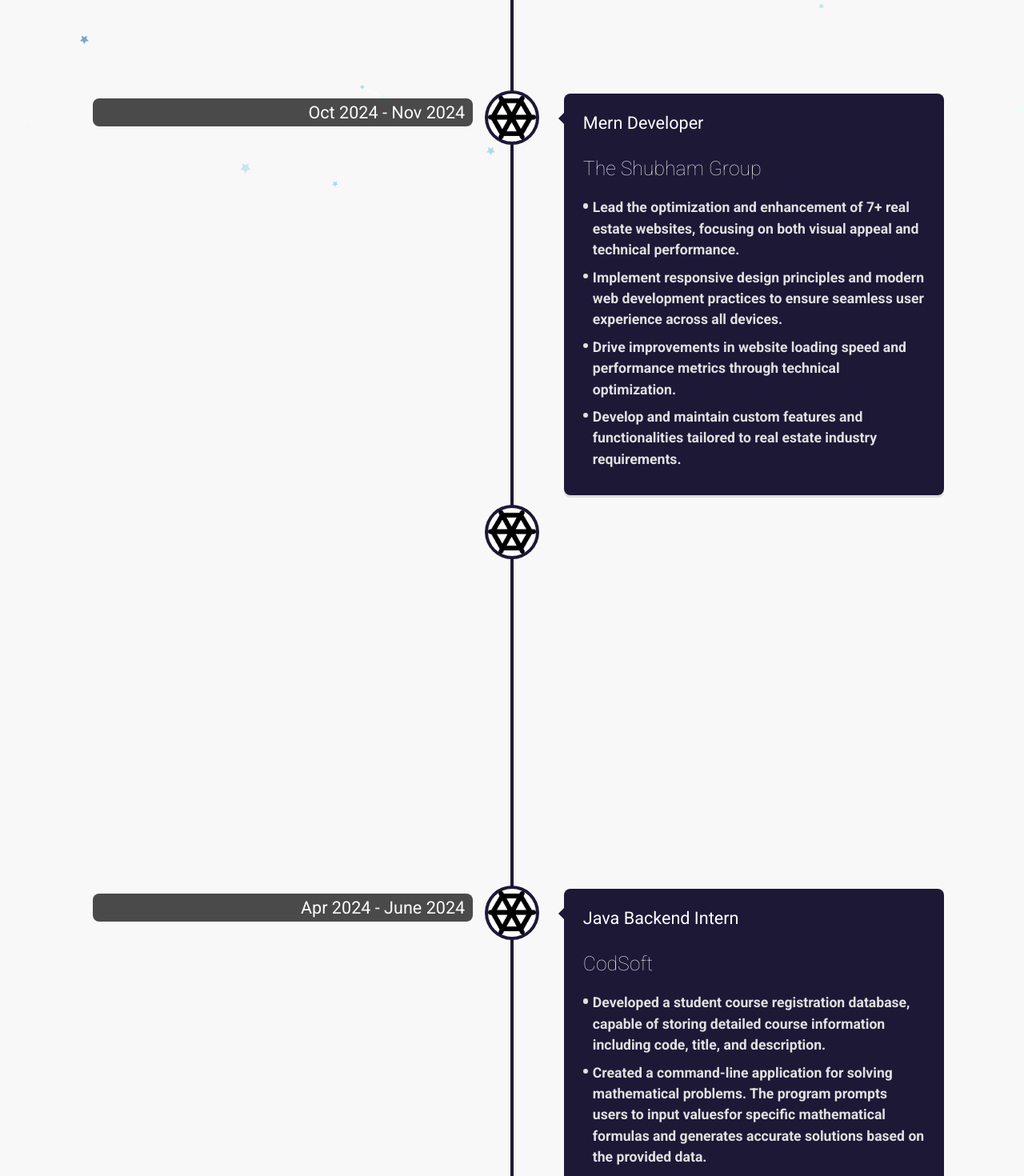
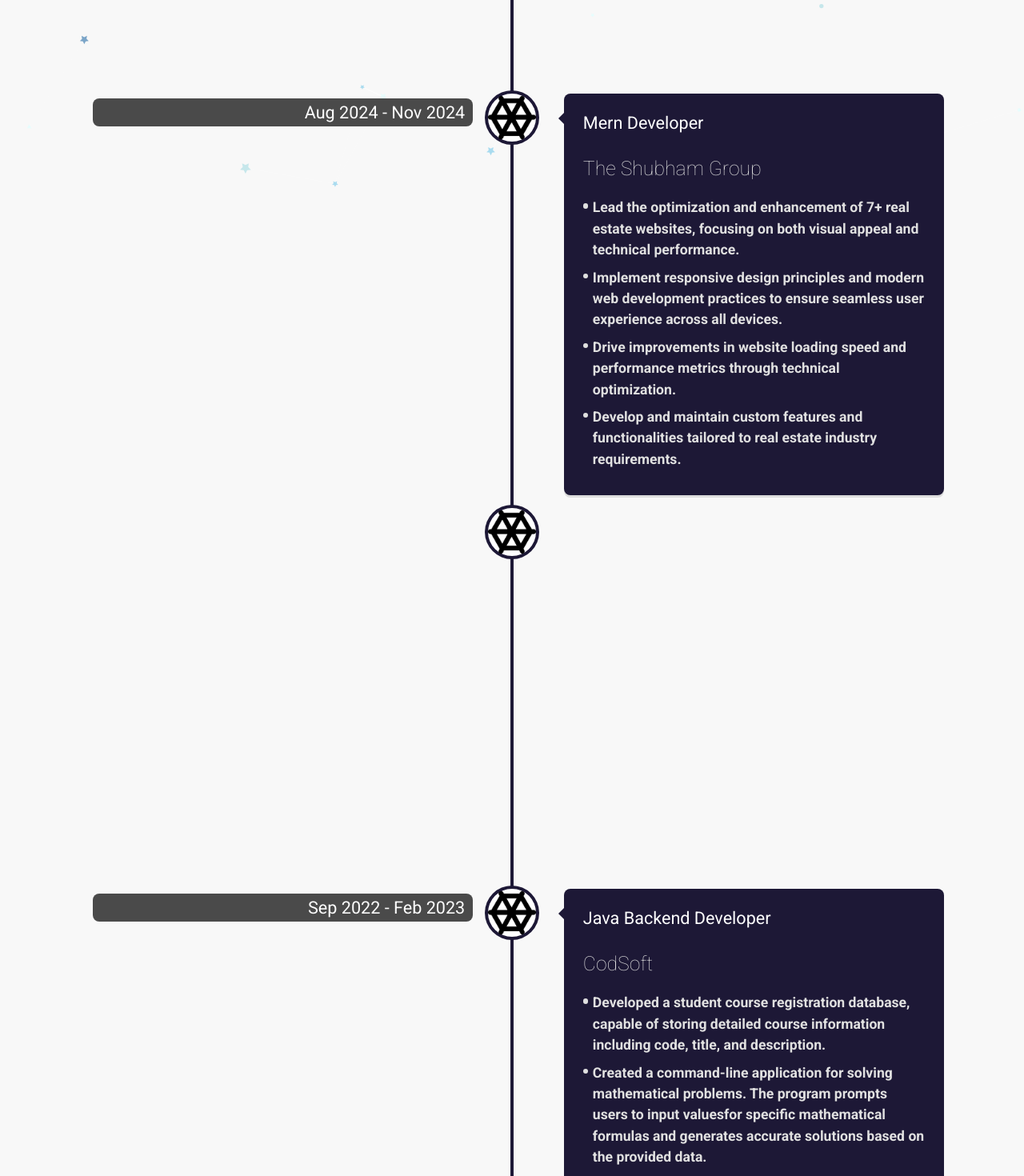
Before and after one commit to VanshSharma0/portfolio1, a React (Create React App) app: page /experience in a window 1280 px wide. Shown: the part 540-2010 px from the top of the page at 80% size. Built offline with nearby package versions, Linux system fonts and the light colour scheme; the HTML template or start-up script is replaced by a standard one.

Commit message:
Update job titles and dates in constants for improved accuracy

```diff
--- a/src/constants/index.js
+++ b/src/constants/index.js
@@ -153,7 +153,7 @@ import {
       company_name: "The Shubham Group",
       icon: starbucks,
       iconBg: "#FFFFFF",
-      date: "Oct 2024 - Nov 2024",
+      date: "Aug 2024 - Nov 2024",
       points: [
         "Lead the optimization and enhancement of 7+ real estate websites, focusing on both visual appeal and technical performance.",
         "Implement responsive design principles and modern web development practices to ensure seamless user experience across all devices.",
@@ -162,22 +162,22 @@ import {
       ],
     },
     {
-      title: "Web Developer Intern",
+      title: "Web Developer - MERN Stack",
       company_name: "Encryptix",
       icon: starbucks,
       iconBg: "#FFFFFF",
-      date: "Jun 2024 - Jul 2024",
+      date: "Feb 2023 - Aug 2024",
       points: [
         "Developed a Human resource management system.A software application designed to help manage human resources in an organization. It is used by HR managers to manage employee data, track employee performance and other personal information etc.",
         " I have developed an online platform dedicated to Henna booking services. This platform facilitates appointments for Henna application, catering primarily to events such as weddings, receptions, and other special occasions.",
       ],
     },
     {
-      title: "Java Backend Intern",
+      title: "Java Backend Developer",
       company_name: "CodSoft",
       icon: starbucks,
       iconBg: "#FFFFFF",
-      date: "Apr 2024 - June 2024",
+      date: "Sep 2022 - Feb 2023",
       points: [
         "Developed a student course registration database, capable of storing detailed course information including code, title, and description.",
         "Created a command-line application for solving mathematical problems. The program prompts users to input valuesfor specific mathematical formulas and generates accurate solutions based on the provided data.",
@@ -189,7 +189,7 @@ import {
       company_name: "Sociara",
       icon: starbucks,
       iconBg: "#FFFFFF",
-      date: "January 2023 - April 2024",
+      date: "Jan 2022 - Aug 2022",
       points: [
         "Spearhead social media strategy and content management for 3+ lifestyle and wellness businesses including prominent gyms, salons, and beauty parlors.",
         "Create and curate engaging visual content that aligns with each brand's unique identity and target audience.",
```
